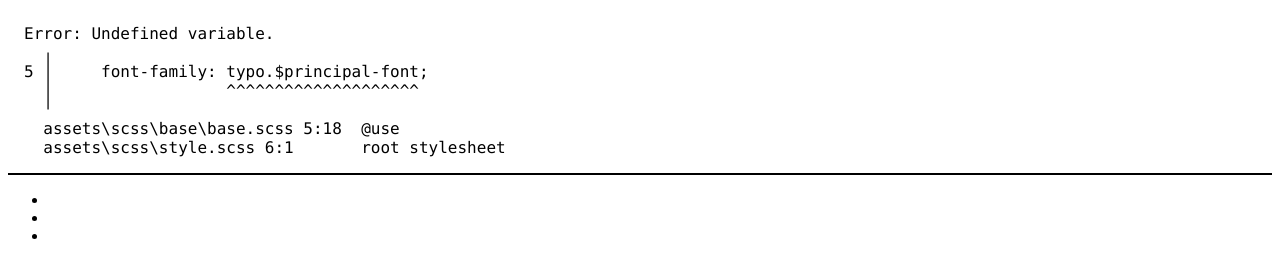
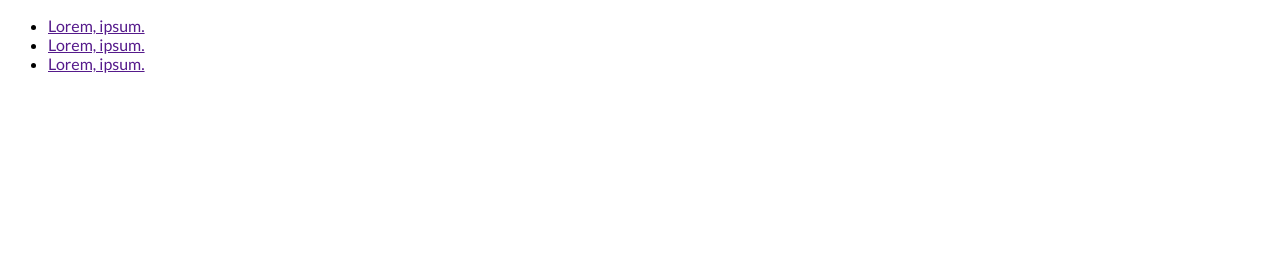
Before and after one commit to Loreshadow/Travel-Together, a website: page index.html in a window 1280 px wide. Drawn offline with Linux system fonts and the light colour scheme; files whose address does not match are found by name.

Commit message:
fixed folder issue

```diff
--- a/assets/css/base/base.css
+++ /dev/null
@@ -1,17 +0,0 @@
-/* Error: Undefined variable.
- *   ,
- * 5 |     font-family: typo.$principal-font;
- *   |                  ^^^^^^^^^^^^^^^^^^^^
- *   '
- *   assets\scss\base\base.scss 5:18  root stylesheet */
-
-body::before {
-  font-family: "Source Code Pro", "SF Mono", Monaco, Inconsolata, "Fira Mono",
-      "Droid Sans Mono", monospace, monospace;
-  white-space: pre;
-  display: block;
-  padding: 1em;
-  margin-bottom: 1em;
-  border-bottom: 2px solid black;
-  content: "Error: Undefined variable.\a   \2577 \a 5 \2502      font-family: typo.$principal-font;\d\a   \2502                   ^^^^^^^^^^^^^^^^^^^^\a   \2575 \a   assets\\scss\\base\\base.scss 5:18  root stylesheet";
-}
--- a/assets/scss/abstract/_variables.scss
+++ b/assets/scss/abstract/_variables.scss
@@ -1,5 +1,2 @@
-@use "../base/typography";
-
-
 $principal-font: "Lato";
 $radius: 10px;
--- /dev/null
+++ b/assets/scss/base/_base.scss
@@ -0,0 +1,10 @@
+
+@use "../abstract/variables" as v;
+
+body {
+    font-family: v.$principal-font;
+}
+
+h1 {
+    font-size: 3rem;
+}
--- a/assets/scss/base/_typography.scss
+++ b/assets/scss/base/_typography.scss
@@ -1,4 +1,6 @@
+@use "../abstract/variables" as var;
+
 @font-face {
-    font-family: "Lato";
+    font-family: var.$principal-font;
     src: url(../../fonts/Lato/Lato-Regular.ttf);
 }
--- a/assets/scss/base/base.scss
+++ /dev/null
@@ -1,10 +0,0 @@
-@use "../base/typography" as typo;
-@use "../abstract/variables" as v;
-
-body {
-    font-family: typo.$principal-font;
-}
-
-h1 {
-    font-size: 3rem;
-}
--- a/index.html
+++ b/index.html
@@ -11,9 +11,9 @@
    <header>
     <nav>
         <ul class="menu-items-container">
-            <li><a href="" class="menu-item"></a></li>
-            <li><a href="" class="menu-item"></a></li>
-            <li><a href="" class="menu-item"></a></li>
+            <li><a href="" class="menu-item">Lorem, ipsum.</a></li>
+            <li><a href="" class="menu-item">Lorem, ipsum.</a></li>
+            <li><a href="" class="menu-item">Lorem, ipsum.</a></li>
         </ul>
     </nav>
    </header>
```
Also changed, not shown: assets/scss/style.scss (+8 -9 lines), assets/css/style.css, 2 other files.
